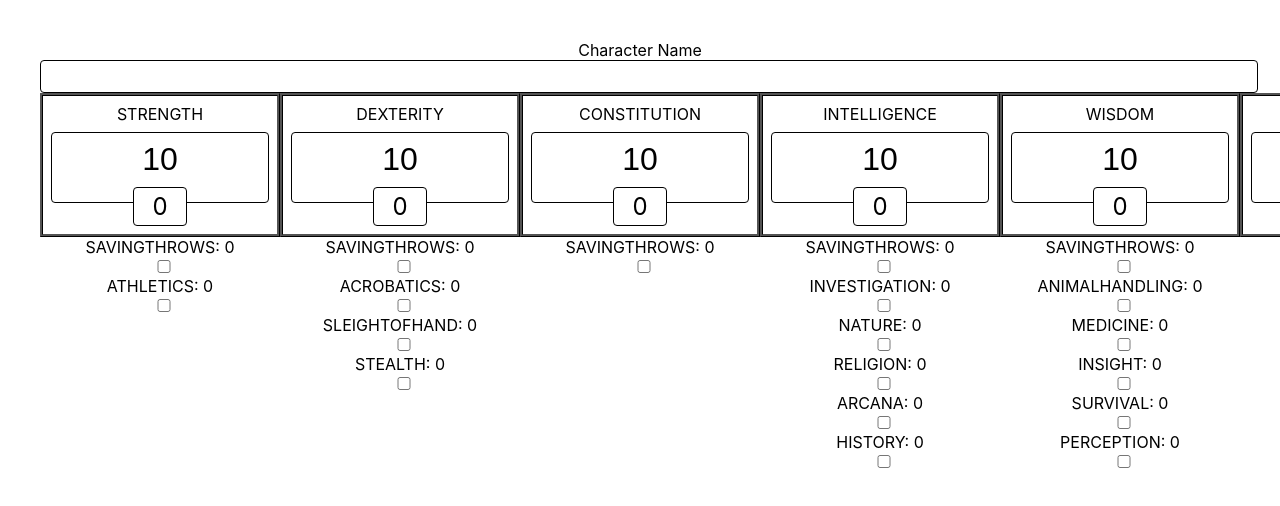
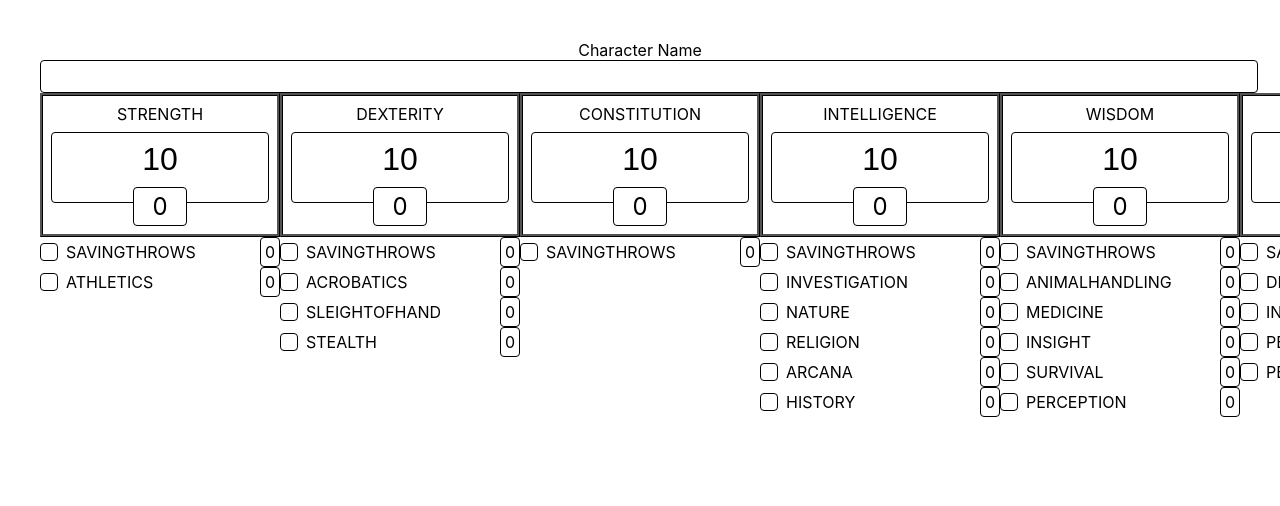
Before and after one commit to AbboDev/DND, a Nuxt app: page / in a window 1280 px wide. Shown: the top 506 px of the page. Built offline with nearby package versions, Linux system fonts and the light colour scheme.

Commit message:
feat: change checkbox style and layout

```diff
--- a/components/CheckboxField.vue
+++ b/components/CheckboxField.vue
@@ -1,12 +1,18 @@
 <template>
-  <label class="o-text-field">
-    <span><slot /></span>
+  <label class="o-checkbox-field">
+    <span class="o-checkbox-field__input">
       <input
         type="checkbox"
         :name="props.name"
         :checked="props.modelValue"
         @input="$emit('update:modelValue', $event.target.checked)"
       />
+      <span></span>
+    </span>
+
+    <span class="o-checkbox-field__label"><slot /></span>
+
+    <span class="o-checkbox-field__calculated"><slot name="calculated" /></span>
   </label>
 </template>
 
@@ -26,23 +32,67 @@ defineEmits(["update:modelValue"]);
 </script>
 
 <style lang="scss">
-.o-text-field {
-  display: block;
+.o-checkbox-field {
+  display: flex;
   text-align: center;
   font-size: 1rem;
+  align-items: center;
+  justify-content: flex-start;
+  flex-wrap: nowrap;
+  cursor: pointer;
+  user-select: none;
+
+  #{&}__input {
+    --radius: 4px;
+    margin: 0;
+    display: block;
+    border-radius: var(--radius);
+    padding: 0;
+    position: relative;
+    border: 1px solid var(--fg);
+    background-color: var(--bg);
+    color: var(--fg);
+    flex: 0 0 auto;
+    width: 1rem;
+    height: 1rem;
+    overflow: hidden;
 
     span {
+      --opacity: 0;
+      position: absolute;
+      inset: 3px;
+      pointer-events: none;
+      background-color: var(--fg);
+      border-radius: var(--radius);
+      transition: opacity 300ms ease-in-out;
+      opacity: var(--opacity);
+    }
+
+    input {
+      appearance: none;
+
+      &:checked {
+        & + span {
+          --opacity: 1;
+        }
+      }
+    }
+  }
+
+  #{&}__label {
+    margin: 0 0.5rem;
     display: block;
   }
 
-  input {
-    display: block;
-    width: 100%;
+  #{&}__calculated {
+    border: 1px solid var(--fg);
     border-radius: 4px;
-    padding: 0.5rem;
-    border: 1px solid var(--fg);
+    padding: 0.25rem;
+    font-size: 1rem;
     background-color: var(--bg);
     color: var(--fg);
+    margin: 0 0 0 auto;
+    width: auto;
   }
 }
 </style>
--- a/pages/index.vue
+++ b/pages/index.vue
@@ -16,7 +16,9 @@
           <ol>
             <li v-for="(skillValue, skill) in skills[statistic]" :key="skill">
               <CheckboxField :name="skill" v-model="proficiencies[statistic][skill]">
-                {{ skill.toUpperCase() }}: {{ skillValue }}
+                {{ skill.toUpperCase() }}
+
+                <template #calculated>{{ skillValue }}</template>
               </CheckboxField>
             </li>
           </ol>
```
Lines whose indentation alone changed are shown as unchanged.
